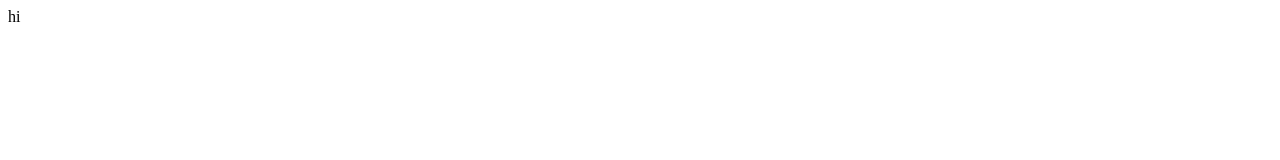
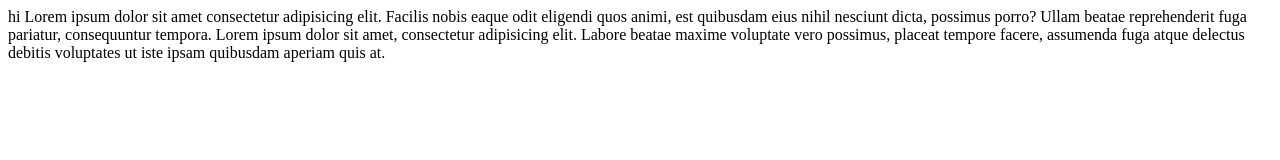
Before and after one commit to sumit87814/Backend, a website: page hi/hi.html in a window 1280 px wide. Drawn offline with Linux system fonts and the light colour scheme.

Commit message:
first commit

```diff
--- a/hi/hi.html
+++ b/hi/hi.html
@@ -1,3 +1,11 @@
 <body>
     <head>hi</head>
+
+Lorem ipsum dolor sit amet consectetur adipisicing elit. Facilis nobis eaque odit eligendi quos animi, est quibusdam eius nihil nesciunt dicta, possimus porro? Ullam beatae reprehenderit fuga pariatur, consequuntur tempora.
+
+
+
+Lorem ipsum dolor sit amet, consectetur adipisicing elit. Labore beatae maxime voluptate vero possimus, placeat tempore facere, assumenda fuga atque delectus debitis voluptates ut iste ipsam quibusdam aperiam quis at.
+
+
 </body>
--- a/package.json
+++ b/package.json
@@ -1,5 +1,6 @@
 {
   "name": "backend",
+
   "version": "1.0.0",
   "description": "sumit learning backend",
   "main": "javascript, backend, new learning",
```
